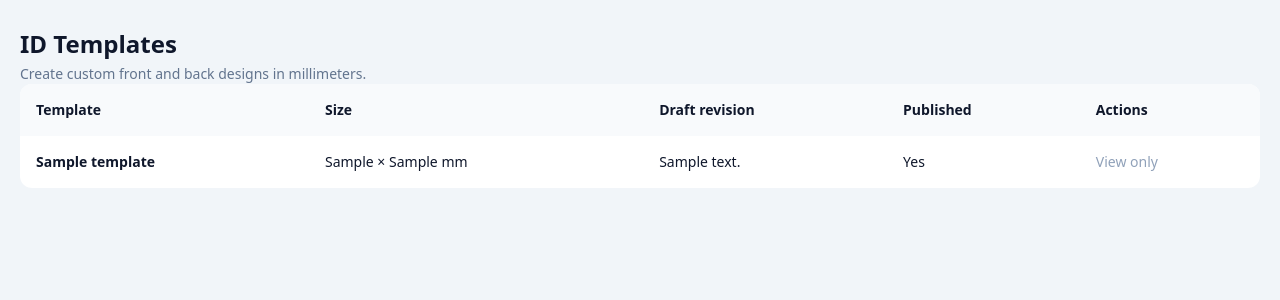
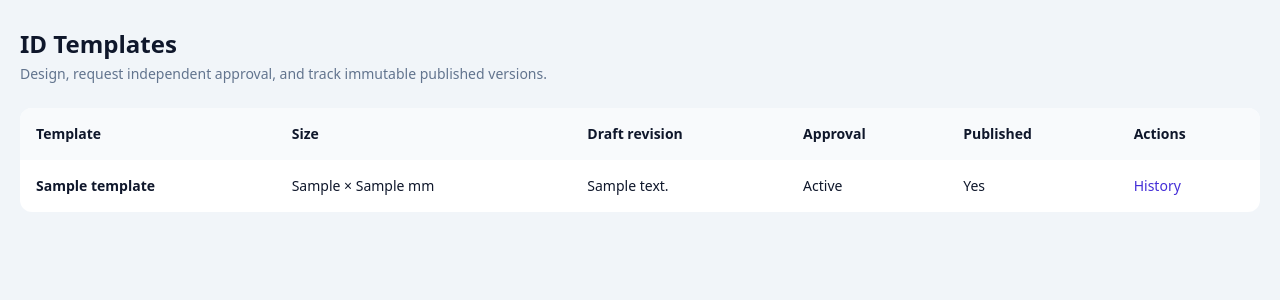
Before and after one commit to Knowlexit09/employee-id-studio, a Laravel app: template resources/views/studio/templates/index.blade.php in a window 1280 px wide. Shown: the part 68-368 px from the top of the page. Run offline with Laravel 12, Linux system fonts and the light colour scheme; the visitor is signed in with stand-in values (Sample User, id 1); tables that the repository leaves empty hold one stand-in row (values such as "Sample post"); the template is opened without the code that fills it: most values are stand-ins (such as "Sample title", 1, 10 or a date in 2020); style sheets or scripts are compiled from the project's sources.

Commit message:
Add independent reviewer UI, approval submission and read-only version history

```diff
--- a/resources/js/id-studio-designer.js
+++ b/resources/js/id-studio-designer.js
@@ -262,9 +262,9 @@ if (root) {
     catch(err){$('designer-status').textContent=err.message+' If stale, reload this page.';}
   });
   $('publish-template').addEventListener('click',async()=>{
-    if(dirty){$('designer-status').textContent='Save the draft before publishing.';return;}
-    if(!confirm('Publish an immutable version of this template?'))return;
-    try{const data=await postJSON(config.publishUrl,'POST',{revision});$('designer-status').textContent=`Published version ${data.published_version}. Previous issues keep their own versions.`;}
+    if(dirty){$('designer-status').textContent='Save the draft before requesting approval.';return;}
+    if(!confirm('Submit this saved draft to a different manager or administrator for approval?'))return;
+    try{const data=await postJSON(config.publishUrl,'POST',{revision});$('designer-status').textContent=`Revision ${data.revision} submitted for independent approval. A manager or another administrator must approve it before use.`;}
     catch(err){$('designer-status').textContent=err.message;}
   });
   window.addEventListener('beforeunload',e=>{if(dirty){e.preventDefault();e.returnValue='';}});
--- a/resources/views/studio/templates/editor.blade.php
+++ b/resources/views/studio/templates/editor.blade.php
@@ -24,8 +24,8 @@
 </style>
 @endpush
 @section('content')
-<div class="flex flex-wrap justify-between items-end gap-3 mb-5"><div><a class="text-indigo-700 text-sm" href="{{ route('studio.templates.index') }}">← Templates</a><h1 class="text-2xl font-bold mt-2">{{ $template->name }}</h1><p class="text-sm text-slate-500">{{ $template->width_mm }} × {{ $template->height_mm }} mm · draft revision <span id="revision-label">{{ $template->revision }}</span> · published versions never mutate</p></div>
-<div class="flex gap-2"><button type="button" id="save-template" class="studio-btn studio-btn-primary">Save draft</button><button type="button" id="publish-template" class="studio-btn">Publish version</button><a class="studio-btn" href="{{ route('studio.cards.calibration') }}" target="_blank" rel="noopener noreferrer">Calibrate print</a></div></div>
+<div class="flex flex-wrap justify-between items-end gap-3 mb-5"><div><a class="text-indigo-700 text-sm" href="{{ route('studio.templates.index') }}">← Templates</a><h1 class="text-2xl font-bold mt-2">{{ $template->name }}</h1><p class="text-sm text-slate-500">{{ $template->width_mm }} × {{ $template->height_mm }} mm · draft revision <span id="revision-label">{{ $template->revision }}</span> · approval status: <strong>{{ ucfirst($template->approval_status) }}</strong> · published versions never mutate</p></div>
+<div class="flex gap-2"><a class="studio-btn" href="{{ route('studio.templates.history',$template) }}">Version history</a><button type="button" id="save-template" class="studio-btn studio-btn-primary">Save draft</button><button type="button" id="publish-template" class="studio-btn">Request approval</button><a class="studio-btn" href="{{ route('studio.cards.calibration') }}" target="_blank" rel="noopener noreferrer">Calibrate print</a></div></div>
 <div class="grid gap-4 lg:grid-cols-[220px_minmax(0,1fr)_260px] items-start" id="studio-designer">
 <aside class="studio-panel space-y-3"><h2 class="font-bold text-slate-800">Add field</h2>
 <button type="button" data-add="text" class="studio-btn block w-full text-left">+ Text / dynamic field</button><button type="button" data-add="image" class="studio-btn block w-full text-left">+ Image / photo</button><button type="button" data-add="qr" class="studio-btn block w-full text-left">+ QR verification</button>
@@ -80,7 +80,7 @@
         'cardWidth' => (float) $template->width_mm,
         'cardHeight' => (float) $template->height_mm,
         'saveUrl' => route('studio.templates.save', $template),
-        'publishUrl' => route('studio.templates.publish', $template),
+        'publishUrl' => route('studio.templates.request-approval', $template),
         'uploadUrl' => route('studio.templates.assets', $template),
         'assets' => $assets->map(fn ($a) => [
             'id' => $a->id,
--- a/resources/views/studio/templates/index.blade.php
+++ b/resources/views/studio/templates/index.blade.php
@@ -1,7 +1,50 @@
 @extends('studio.layout')
 @section('title','ID Templates · ID Studio')
 @section('content')
-<h1 class="text-2xl font-bold">ID Templates</h1><p class="text-slate-500 text-sm mt-1">Create custom front and back designs in millimeters.</p>
-@if(auth()->user()->canManageStudio())<form method="POST" action="{{ route('studio.templates.create') }}" class="bg-white rounded-xl border p-5 my-6 flex flex-wrap gap-3 items-end">@csrf<label class="text-sm">Template name<input required name="name" maxlength="120" placeholder="Office ID 2026" class="block mt-1 p-2.5 rounded-lg border w-64"></label><label class="text-sm">Width (mm)<input required type="number" step="0.01" min="40" max="220" name="width_mm" value="85.60" class="block mt-1 p-2.5 border rounded-lg w-28"></label><label class="text-sm">Height (mm)<input required type="number" step="0.01" min="30" max="310" name="height_mm" value="53.98" class="block mt-1 p-2.5 border rounded-lg w-28"></label><button class="rounded-lg bg-indigo-700 text-white px-5 py-2.5">+ Create template</button></form>@endif
-<div class="rounded-xl border bg-white overflow-hidden"><table class="w-full text-sm"><thead class="text-left bg-slate-50"><tr><th class="p-4">Template</th><th class="p-4">Size</th><th class="p-4">Draft revision</th><th class="p-4">Published</th><th class="p-4">Actions</th></tr></thead><tbody>@forelse($templates as $template)<tr class="border-t"><td class="p-4 font-semibold">{{ $template->name }}</td><td class="p-4">{{ $template->width_mm }} × {{ $template->height_mm }} mm</td><td class="p-4">{{ $template->revision }}</td><td class="p-4">{{ $template->published_version_id ? 'Yes' : 'No' }}</td><td class="p-4">@if(auth()->user()->canManageStudio())<a class="text-indigo-700" href="{{ route('studio.templates.edit',$template) }}">Open designer</a>@else<span class="text-slate-400">View only</span>@endif</td></tr>@empty<tr><td colspan="5" class="p-8 text-center text-slate-500">No templates yet</td></tr>@endforelse</tbody></table></div><div class="mt-4">{{ $templates->links() }}</div>
+<div class="flex flex-wrap justify-between items-end gap-3">
+    <div>
+        <h1 class="text-2xl font-bold">ID Templates</h1>
+        <p class="text-slate-500 text-sm mt-1">Design, request independent approval, and track immutable published versions.</p>
+    </div>
+</div>
+@if(auth()->user()->canDesignStudio())
+<form method="POST" action="{{ route('studio.templates.create') }}" class="bg-white rounded-xl border p-5 my-6 flex flex-wrap gap-3 items-end">
+    @csrf
+    <label class="text-sm">Template name<input required name="name" maxlength="120" placeholder="Office ID 2026" class="block mt-1 p-2.5 rounded-lg border w-64"></label>
+    <label class="text-sm">Width (mm)<input required type="number" step="0.01" min="40" max="220" name="width_mm" value="85.60" class="block mt-1 p-2.5 border rounded-lg w-28"></label>
+    <label class="text-sm">Height (mm)<input required type="number" step="0.01" min="30" max="310" name="height_mm" value="53.98" class="block mt-1 p-2.5 border rounded-lg w-28"></label>
+    <button class="rounded-lg bg-indigo-700 text-white px-5 py-2.5">+ Create template</button>
+</form>
+@endif
+<div class="rounded-xl border bg-white overflow-x-auto my-6">
+<table class="w-full text-sm">
+    <thead class="text-left bg-slate-50"><tr>
+        <th class="p-4">Template</th><th class="p-4">Size</th><th class="p-4">Draft revision</th>
+        <th class="p-4">Approval</th><th class="p-4">Published</th><th class="p-4">Actions</th>
+    </tr></thead>
+    <tbody>
+    @forelse($templates as $template)
+      <tr class="border-t">
+        <td class="p-4 font-semibold">{{ $template->name }}</td>
+        <td class="p-4">{{ $template->width_mm }} × {{ $template->height_mm }} mm</td>
+        <td class="p-4">{{ $template->revision }}</td>
+        <td class="p-4">{{ ucfirst($template->approval_status) }}</td>
+        <td class="p-4">{{ $template->published_version_id ? 'Yes' : 'No' }}</td>
+        <td class="p-4">
+            @if(auth()->user()->canDesignStudio())
+                <a class="text-indigo-700 mr-3" href="{{ route('studio.templates.edit',$template) }}">Designer</a>
+            @endif
+            @if(auth()->user()->canApproveStudioTemplate() && $template->approval_status === 'pending')
+                <a class="text-indigo-700 mr-3" href="{{ route('studio.templates.review',$template) }}">Review request</a>
+            @endif
+            <a class="text-indigo-700" href="{{ route('studio.templates.history',$template) }}">History</a>
+        </td>
+      </tr>
+    @empty
+      <tr><td colspan="6" class="p-8 text-center text-slate-500">No templates yet</td></tr>
+    @endforelse
+    </tbody>
+</table>
+</div>
+{{ $templates->links() }}
 @endsection
```
Also changed, not shown: resources/views/studio/templates/history-version.blade.php (added, +19 -0 lines), resources/views/studio/templates/history.blade.php (added, +19 -0 lines), resources/views/studio/templates/review.blade.php (added, +42 -0 lines).
